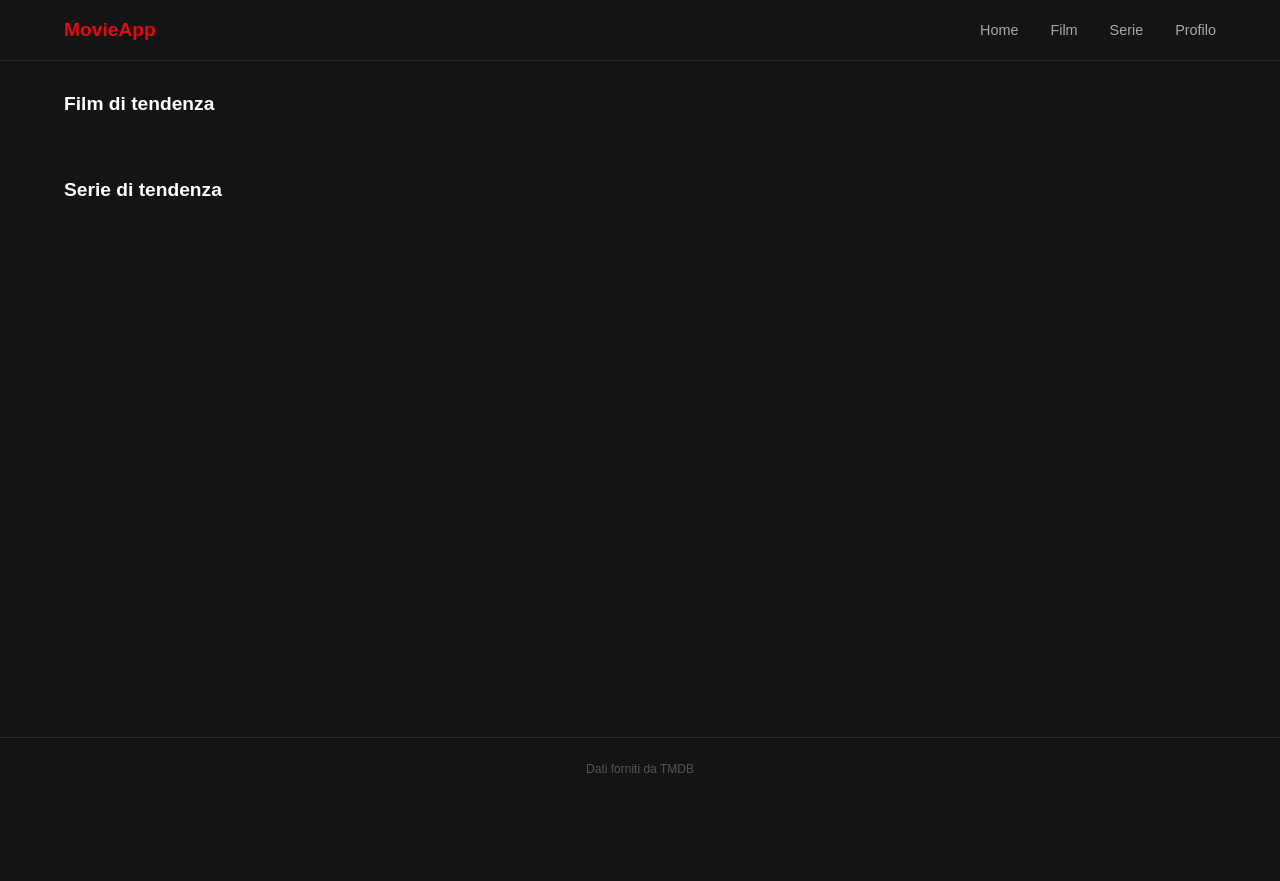
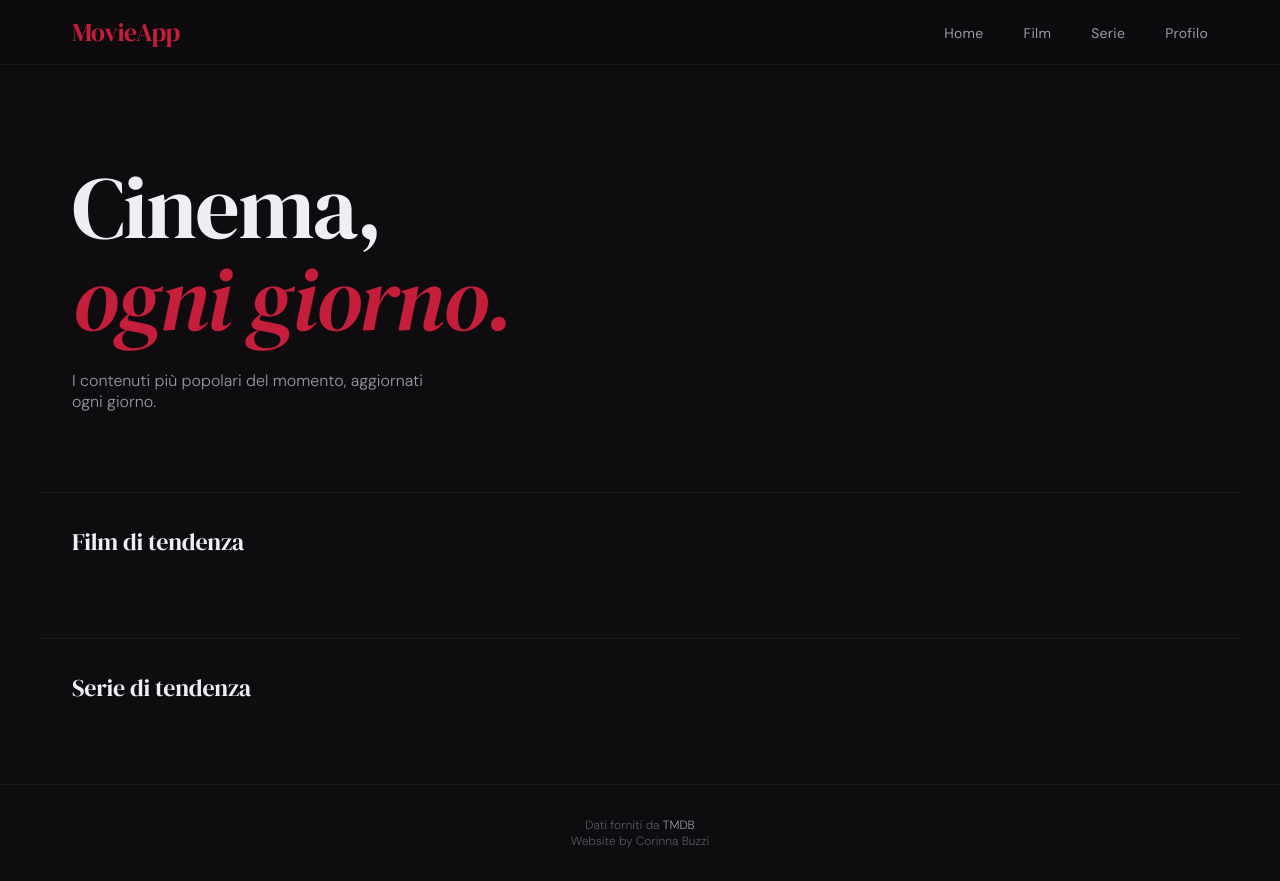
Before and after one commit to corinnabuzzi/movieapp-buzzi, a plain HTML site: page index.html in a window 1280 px wide. Before the commit the page ends 800 px from the top, so only its background shows below. Drawn offline with Linux system fonts and the light colour scheme.

Commit message:
feat: homepage redesign — fonts, palette, hero typography

```diff
--- /dev/null
+++ b/css/style.css
@@ -0,0 +1,251 @@
+/* ===== RESET & BASE ===== */
+*, *::before, *::after {
+  box-sizing: border-box;
+  margin: 0;
+  padding: 0;
+}
+
+:root {
+  --bg-primary: #0e0c0f;
+  --bg-secondary: #161318;
+  --bg-card: #1c191e;
+  --accent: #c41e3a;
+  --accent-hover: #d9243f;
+  --text-primary: #f0eef5;
+  --text-secondary: #9b98a3;
+  --text-muted: #5a5760;
+  --font-display: 'DM Serif Display', Georgia, serif;
+  --font-body: 'DM Sans', system-ui, sans-serif;
+  --radius: 4px;
+  --transition: 0.2s ease;
+}
+
+body {
+  font-family: var(--font-body);
+  background-color: var(--bg-primary);
+  color: var(--text-primary);
+  min-height: 100vh;
+  display: flex;
+  flex-direction: column;
+  -webkit-font-smoothing: antialiased;
+}
+
+a {
+  color: inherit;
+  text-decoration: none;
+}
+
+ul {
+  list-style: none;
+}
+
+/* ===== NAVBAR ===== */
+header {
+  background-color: rgba(14, 12, 15, 0.92);
+  position: sticky;
+  top: 0;
+  z-index: 100;
+  border-bottom: 1px solid rgba(240, 238, 245, 0.06);
+  backdrop-filter: blur(8px);
+}
+
+.navbar {
+  max-width: 1200px;
+  margin: 0 auto;
+  padding: 0 2rem;
+  height: 64px;
+  display: flex;
+  align-items: center;
+  justify-content: space-between;
+}
+
+.logo {
+  font-family: var(--font-display);
+  font-size: 1.6rem;
+  color: var(--accent);
+  letter-spacing: -0.5px;
+}
+
+.nav-links {
+  display: flex;
+  gap: 2.5rem;
+}
+
+.nav-links a {
+  color: var(--text-secondary);
+  font-size: 0.875rem;
+  font-weight: 400;
+  letter-spacing: 0.02em;
+  transition: color var(--transition);
+}
+
+.nav-links a:hover {
+  color: var(--text-primary);
+}
+
+/* ===== HERO ===== */
+.hero {
+  padding: 6rem 2rem 5rem;
+  max-width: 1200px;
+  margin: 0 auto;
+  width: 100%;
+}
+
+.hero h1 {
+  font-family: var(--font-display);
+  font-size: clamp(3rem, 7vw, 5.5rem);
+  font-weight: 400;
+  line-height: 1.05;
+  letter-spacing: -0.02em;
+  margin-bottom: 1.5rem;
+}
+
+.hero h1 em {
+  color: var(--accent);
+  font-style: italic;
+}
+
+.hero p {
+  color: var(--text-secondary);
+  font-size: 1rem;
+  font-weight: 300;
+  max-width: 380px;
+}
+
+/* ===== MAIN ===== */
+main {
+  flex: 1;
+}
+
+.content-section {
+  max-width: 1200px;
+  margin: 0 auto;
+  width: 100%;
+  padding: 2rem 2rem 3.5rem;
+  border-top: 1px solid rgba(240, 238, 245, 0.06);
+}
+
+.content-section h2 {
+  font-family: var(--font-display);
+  font-size: 1.5rem;
+  font-weight: 400;
+  margin-bottom: 1.5rem;
+  letter-spacing: -0.01em;
+}
+
+/* ===== CARD GRID ===== */
+.card-grid {
+  display: grid;
+  grid-template-columns: repeat(auto-fill, minmax(155px, 1fr));
+  gap: 1rem;
+}
+
+/* ===== CARD ===== */
+.card {
+  background-color: var(--bg-card);
+  border-radius: var(--radius);
+  overflow: hidden;
+  cursor: pointer;
+  transition: transform var(--transition);
+}
+
+.card:hover {
+  transform: translateY(-3px);
+}
+
+.card img {
+  width: 100%;
+  aspect-ratio: 2/3;
+  object-fit: cover;
+  display: block;
+  background-color: #2a2730;
+}
+
+.card-info {
+  padding: 0.6rem 0.7rem 0.75rem;
+}
+
+.card-title {
+  font-size: 0.8rem;
+  font-weight: 500;
+  white-space: nowrap;
+  overflow: hidden;
+  text-overflow: ellipsis;
+  margin-bottom: 0.2rem;
+  color: var(--text-primary);
+}
+
+.card-year {
+  font-size: 0.72rem;
+  color: var(--text-muted);
+  font-weight: 300;
+}
+
+/* ===== PLACEHOLDER ===== */
+.card-img-placeholder {
+  width: 100%;
+  aspect-ratio: 2/3;
+  background-color: #2a2730;
+  display: flex;
+  align-items: center;
+  justify-content: center;
+  color: var(--text-muted);
+  font-size: 0.72rem;
+  text-align: center;
+  padding: 1rem;
+}
+
+/* ===== LOADING / ERROR ===== */
+.loading-msg,
+.error-msg {
+  color: var(--text-muted);
+  font-size: 0.875rem;
+  font-weight: 300;
+  padding: 0.5rem 0;
+}
+
+.error-msg {
+  color: var(--accent);
+}
+
+/* ===== FOOTER ===== */
+footer {
+  border-top: 1px solid rgba(240, 238, 245, 0.06);
+  text-align: center;
+  padding: 2rem;
+  color: var(--text-muted);
+  font-size: 0.75rem;
+  font-weight: 300;
+}
+
+footer a {
+  color: var(--text-secondary);
+}
+
+footer a:hover {
+  color: var(--text-primary);
+}
+
+/* ===== RESPONSIVE ===== */
+@media (max-width: 600px) {
+  .navbar {
+    padding: 0 1.25rem;
+  }
+
+  .nav-links {
+    gap: 1.5rem;
+  }
+
+  .hero {
+    padding: 3.5rem 1.25rem 3rem;
+  }
+
+  .content-section {
+    padding: 1.75rem 1.25rem 2.5rem;
+  }
+
+  .card-grid {
+    grid-template-columns: repeat(auto-fill, minmax(130px, 1fr));
+    gap: 0.75rem;
+  }
+}
--- a/index.html
+++ b/index.html
@@ -4,7 +4,10 @@
   <meta charset="UTF-8" />
   <meta name="viewport" content="width=device-width, initial-scale=1.0" />
   <title>MovieApp</title>
-  <link rel="stylesheet" href="style.css" />
+  <link rel="preconnect" href="https://fonts.googleapis.com" />
+  <link rel="preconnect" href="https://fonts.gstatic.com" crossorigin />
+  <link href="https://fonts.googleapis.com/css2?family=DM+Serif+Display:ital@0;1&family=DM+Sans:wght@300;400;500;600&display=swap" rel="stylesheet" />
+  <link rel="stylesheet" href="css/style.css" />
 </head>
 <body>
 
@@ -22,6 +25,11 @@
 
   <main>
 
+    <section class="hero">
+      <h1>Cinema,<br><em>ogni giorno.</em></h1>
+      <p>I contenuti più popolari del momento, aggiornati ogni giorno.</p>
+    </section>
+
     <section class="content-section">
       <h2>Film di tendenza</h2>
       <div class="card-grid" id="movies-grid"></div>
@@ -36,6 +44,7 @@
 
   <footer>
     <p>Dati forniti da <a href="https://www.themoviedb.org/" target="_blank">TMDB</a></p>
+    <p>Website by Corinna Buzzi</p>
   </footer>
 
   <script src="js/config.js"></script>
```
